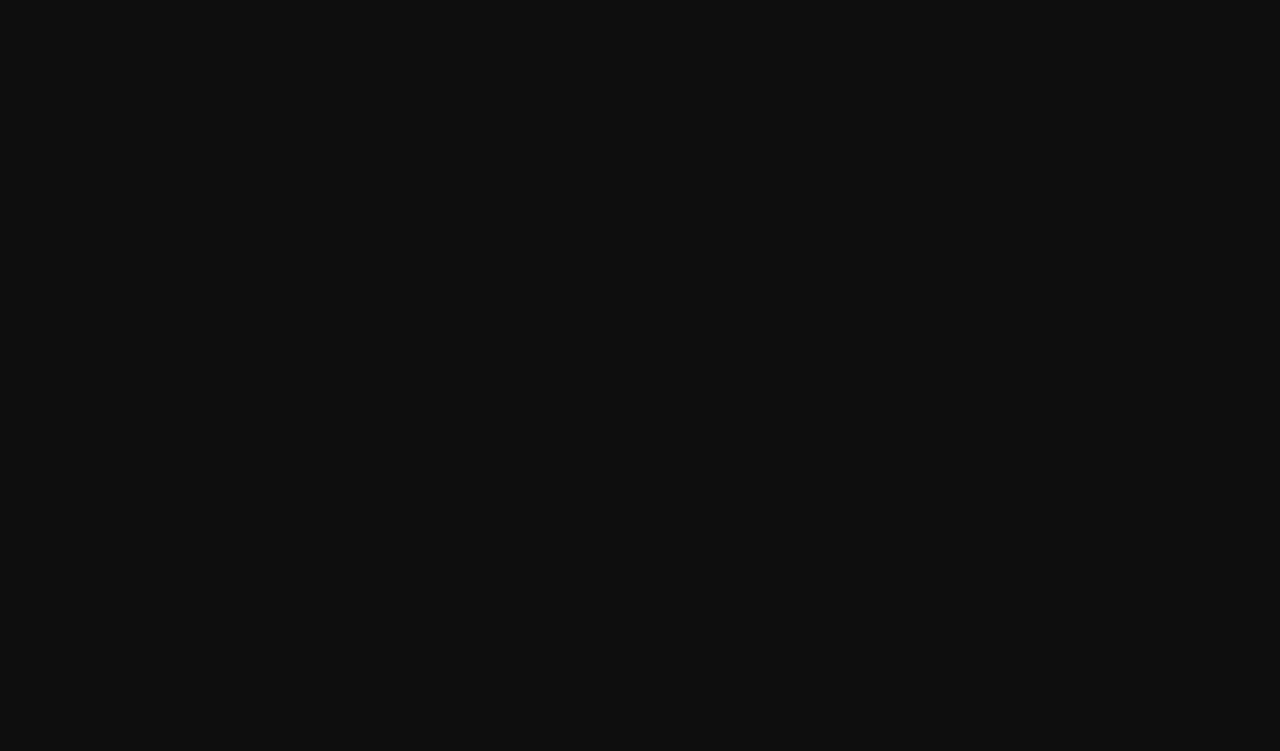
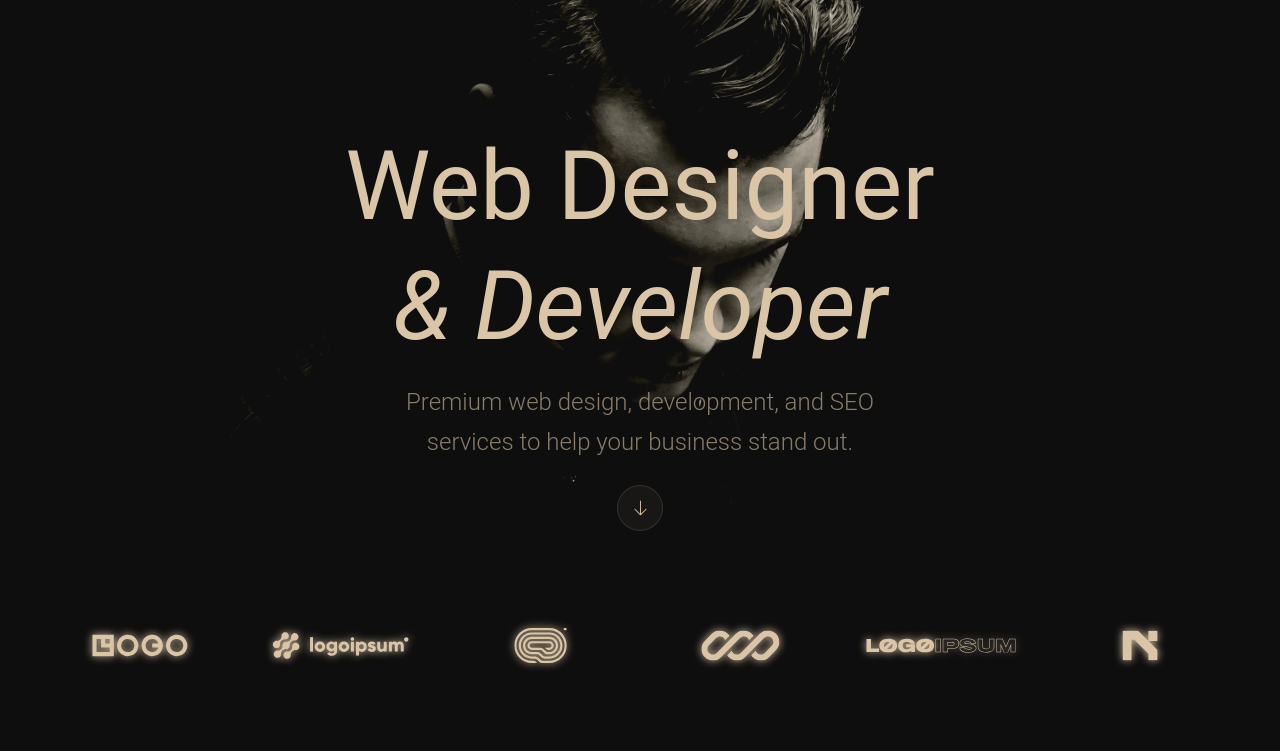
Before and after one commit to Mohamed-El-Sharqawy/lord-portfolio, a Next.js app: page / in a window 1280 px wide. Shown: the part 220-971 px from the top of the page. Before the commit the page ends 800 px from the top, so only its background shows below. Built offline with nearby package versions, Linux system fonts and the light colour scheme.

Commit message:
merge first commit with previous commits

```diff
--- a/app/(home)/page.tsx
+++ b/app/(home)/page.tsx
@@ -1,6 +1,13 @@
+import Hero from "./_components/Hero/Hero";
+import Logos from "./_components/Logos/Logos";
+import Services from "./_components/Services/Services";
+
 export default function Home() {
   return (
     <>
+      <Hero />
+      <Logos />
+      <Services />
     </>
   );
 };
--- a/app/layout.tsx
+++ b/app/layout.tsx
@@ -1,5 +1,6 @@
 import type { Metadata } from "next";
 import "./globals.css";
+import Header from "@/components/Header/Header";
 
 export const metadata: Metadata = {
   title: "Create Next App",
@@ -14,6 +15,7 @@ export default function RootLayout({
   return (
     <html lang="en">
       <body className={`antialiased`}>
+        <Header />
         <main>{children}</main>
       </body>
     </html>
```
